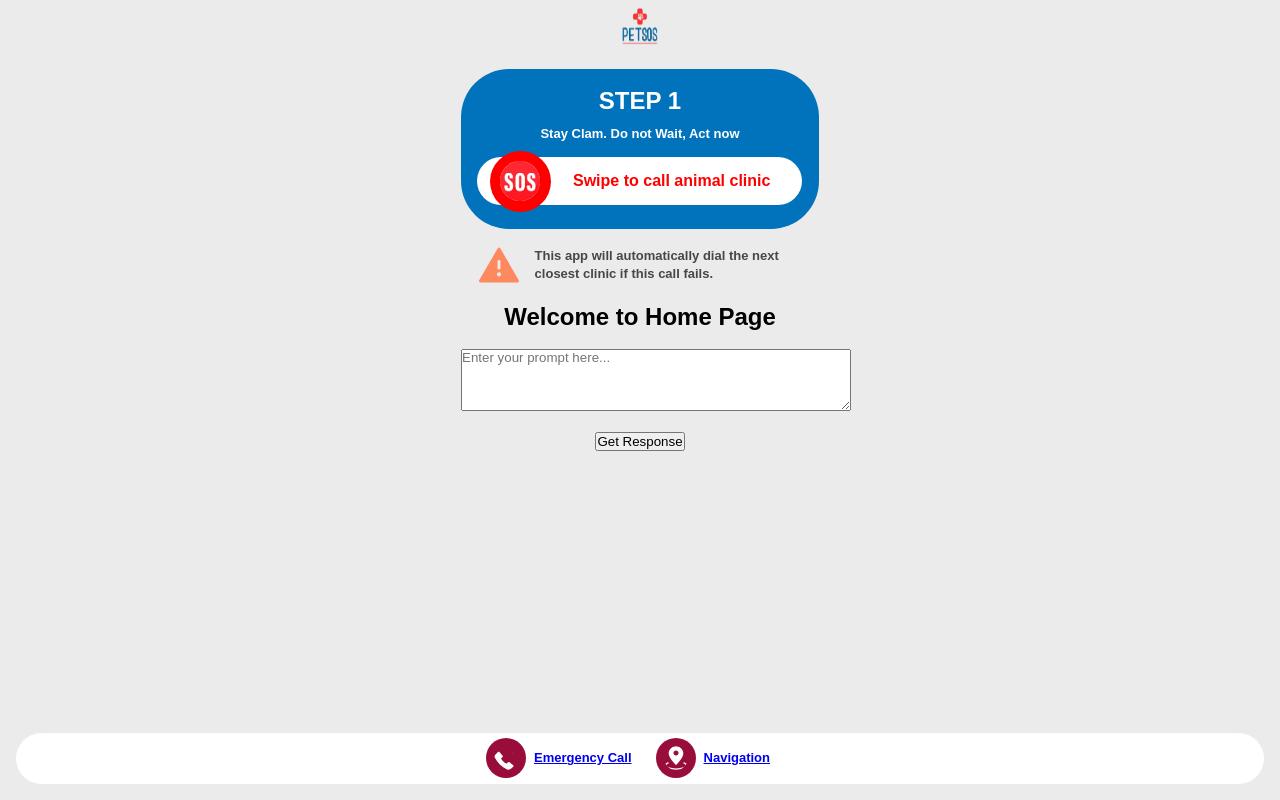
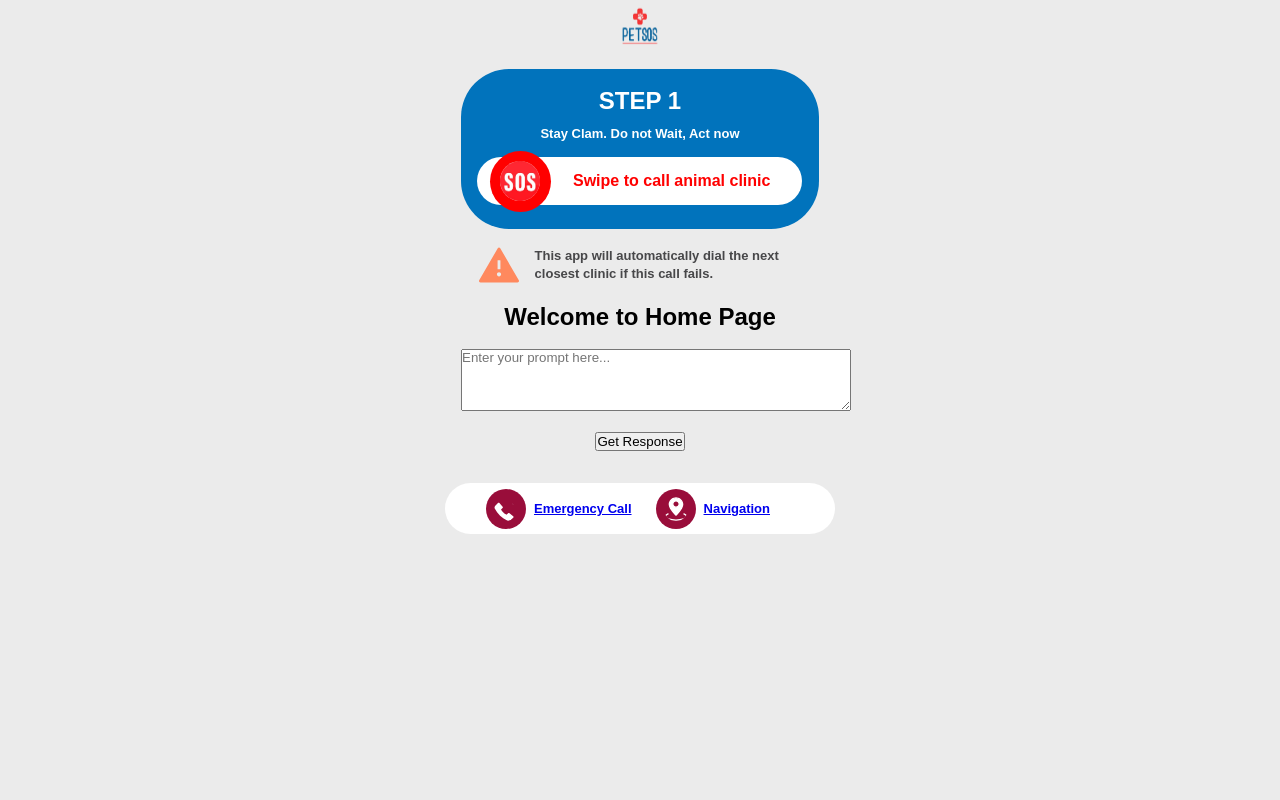
Before and after one commit to winnier21/PetSOS, a React (Vite) app in the folder client/: page / in a window 1280 px wide. Built offline with nearby package versions, Linux system fonts and the light colour scheme; no server answers.

Commit message:
fixed NavBar position

```diff
--- a/client/src/App.jsx
+++ b/client/src/App.jsx
@@ -11,11 +11,12 @@ function App() {
     <Router>
       <div className="App">
         {/* <PageTop /> */}
-        <NavBar />
+
         <Routes>
         <Route path="/" element={<HomePage />} />
         <Route path="/navigation" element={<NavigationPage />} />
         </Routes>
+        <NavBar />
       </div>
     </Router>
   );
--- a/client/src/components/NavBar/NavBar.scss
+++ b/client/src/components/NavBar/NavBar.scss
@@ -4,11 +4,12 @@
 @use "../../styles/variables" as *;
 
 .navbar {
-  position: fixed;
+  position: sticky;
   height: 3.2rem;
   left: 1rem;
   right: 1rem;
   margin-bottom: 1rem;
+  margin-top:2rem;
   bottom: 0;
   background-color: $white;
   border-radius: 10rem;
```
